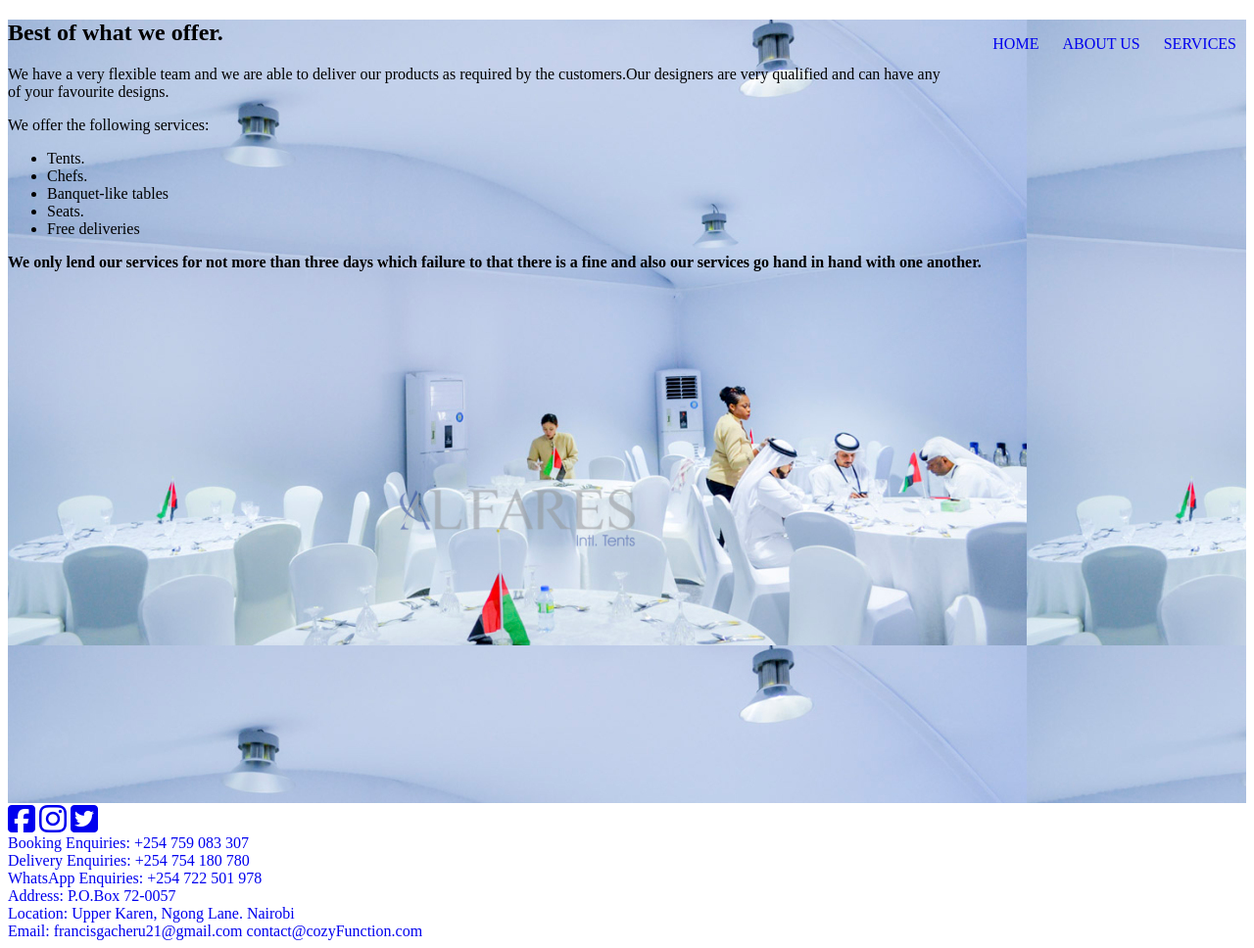
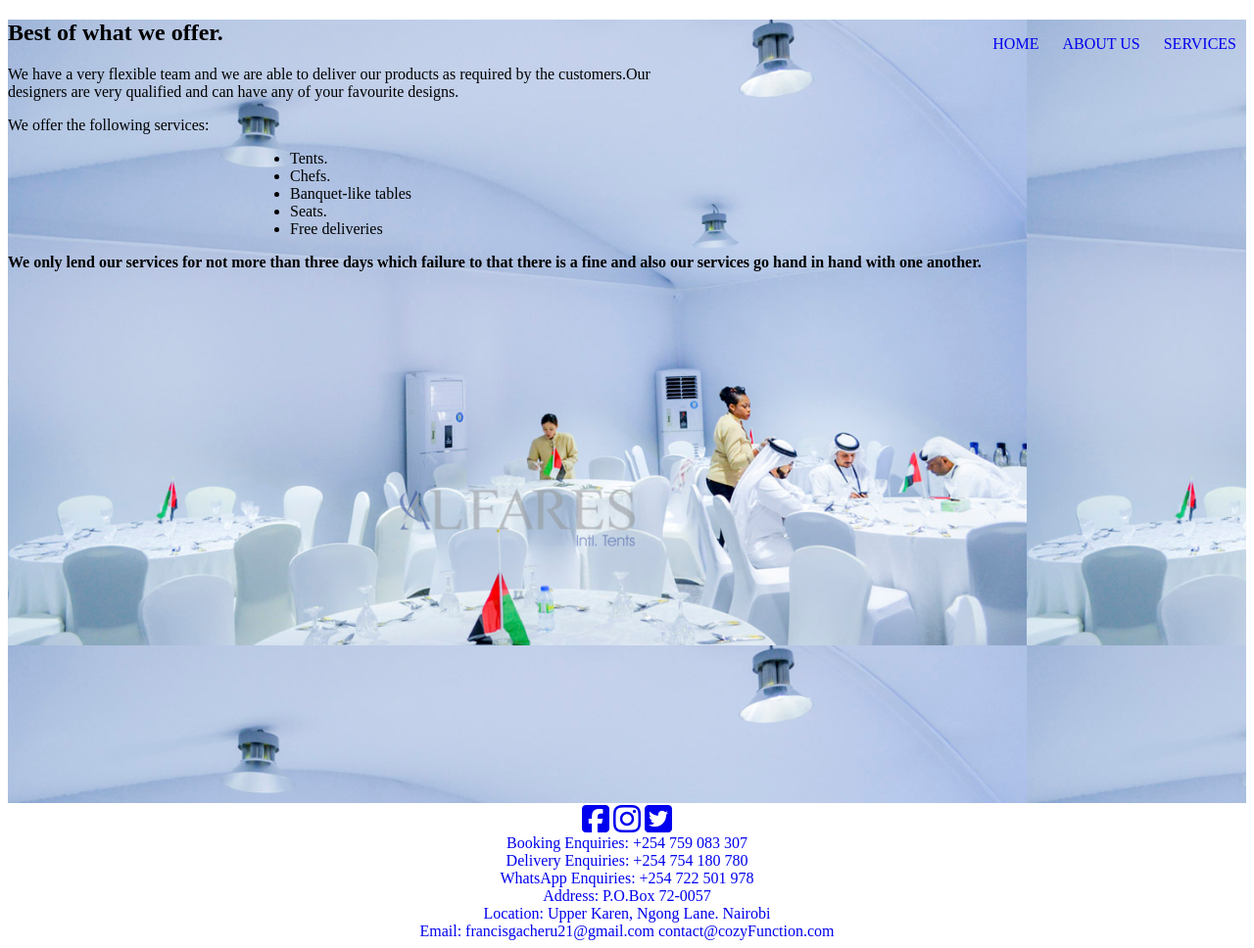
Before and after one commit to FGacheru/Cozy-Function, a plain HTML site: page services.html in a window 1280 px wide. Shown: the whole page at 98% size. Drawn offline with Linux system fonts and the light colour scheme.

Commit message:
aligned footer to the center

```diff
--- a/css/styles.css
+++ b/css/styles.css
@@ -68,16 +68,33 @@
 }
 #social{
     display: inline-block;
+    text-align: center;
+    left: 300px;
+    right: 300px;
 }
 #director{
     display: block;
     margin-right: auto;
     margin-left: auto;
 }
-/* #paragraph{
-    color: darkblue;
-} */
+#paragraph{
+    font-size: 1.1em;
+}
 
 #extra{
     text-align: center;
 }
+    footer{
+        /* display: inline-block; */
+        text-align: center;
+        left: 50%;
+        right: 50%;
+    }
+    /* #offers>ul>li {
+        text-align: center;
+        left:30%;
+        right: 60%;
+    } */
+ul{
+    padding-left: 18em;
+}
--- a/services.html
+++ b/services.html
@@ -22,16 +22,22 @@
         <h2>Best of what we offer.</h2>
 
         <P>
-            We have a very flexible team and we are able to deliver our products as required by the customers.Our designers are very qualified and can have any of your favourite designs.<br>
+            We have a very flexible team and we are able to deliver our products as required by the customers.Our
+            designers are very qualified and can have any of your favourite designs.<br>
 
-           <p> We offer the following services:<ul>
+            <div id="offers">
+                <p> We offer the following services:
+                    <ul>
                         <li>Tents.</li>
                         <li>Chefs.</li>
                         <li>Banquet-like tables</li>
                         <li>Seats.</li>
                         <li>Free deliveries</li>
-            </ul></p>
-<strong>We only lend our services for not more than three days which failure to that there is a fine and also our services go hand in hand with one another.</strong>
+                    </ul>
+                </p>
+            </div>
+            <strong>We only lend our services for not more than three days which failure to that there is a fine and
+                also our services go hand in hand with one another.</strong>
 
         </P>
 
@@ -41,14 +47,14 @@
 <footer>
 
     <div id="social">
-        <a href="https://www.facebook.com/"><i class="fab fa-facebook-square fa-2x" ></i>
+        <a href="https://www.facebook.com/"><i class="fab fa-facebook-square fa-2x"></i>
 
-        <a href="https://www.instagram.com/"><i class="fab fa-instagram fa-2x" ></i>
+            <a href="https://www.instagram.com/"><i class="fab fa-instagram fa-2x"></i>
 
-        <a href="https://twitter.com/home"><i class="fab fa-twitter-square fa-2x" ></i>
+                <a href="https://twitter.com/home"><i class="fab fa-twitter-square fa-2x"></i>
 
     </div>
-        <div>Booking Enquiries: +254 759 083 307<br>
+    <div id="address">Booking Enquiries: +254 759 083 307<br>
 
         Delivery Enquiries: +254 754 180 780<br>
 
@@ -60,4 +66,5 @@
 
         Email: francisgacheru21@gmail.com contact@cozyFunction.com<br></div>
 </footer>
+
 </html>
```
Also changed, not shown: aboutUs.html (+1 -1 lines), index.html (+2 -2 lines). Lines whose indentation alone changed are shown as unchanged.
